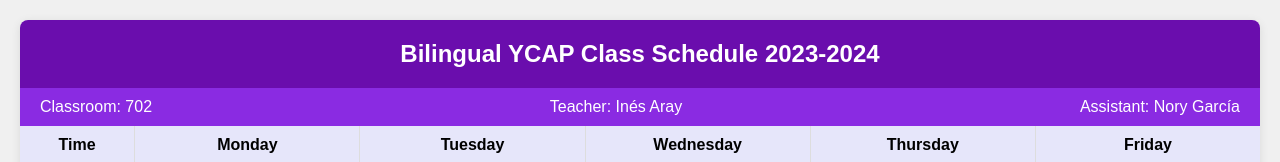
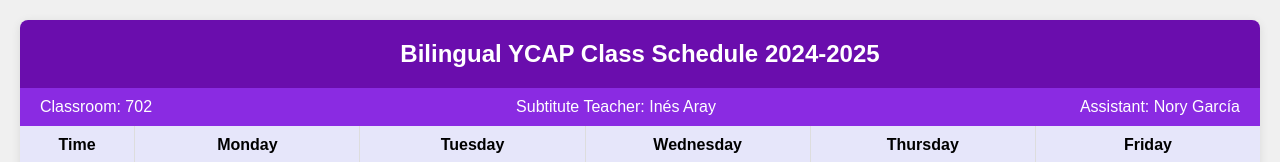
Before and after one commit to escenariosparalatransformacion/NortonRanchElementary, a plain HTML site: page index.html in a window 1280 px wide. Shown: the top 162 px of the page. Drawn offline with Linux system fonts and the light colour scheme.

Commit message:
Update index.html

```diff
--- a/index.html
+++ b/index.html
@@ -3,7 +3,7 @@
 <head>
     <meta charset="UTF-8">
     <meta name="viewport" content="width=device-width, initial-scale=1.0">
-    <title>Bilingual YCAP Class Schedule 2023-2024</title>
+    <title>Bilingual YCAP Class Schedule 2024-2025</title>
     <style>
         body {
             font-family: 'Arial', sans-serif;
@@ -61,11 +61,11 @@
 <body>
     <div class="schedule-container">
         <div class="header">
-            <h1>Bilingual YCAP Class Schedule 2023-2024</h1>
+            <h1>Bilingual YCAP Class Schedule 2024-2025</h1>
         </div>
         <div class="info">
             <span>Classroom: 702</span>
-            <span>Teacher: Inés Aray</span>
+            <span>Subtitute Teacher: Inés Aray</span>
             <span>Assistant: Nory García</span>
         </div>
         <div class="schedule" id="schedule">
```
